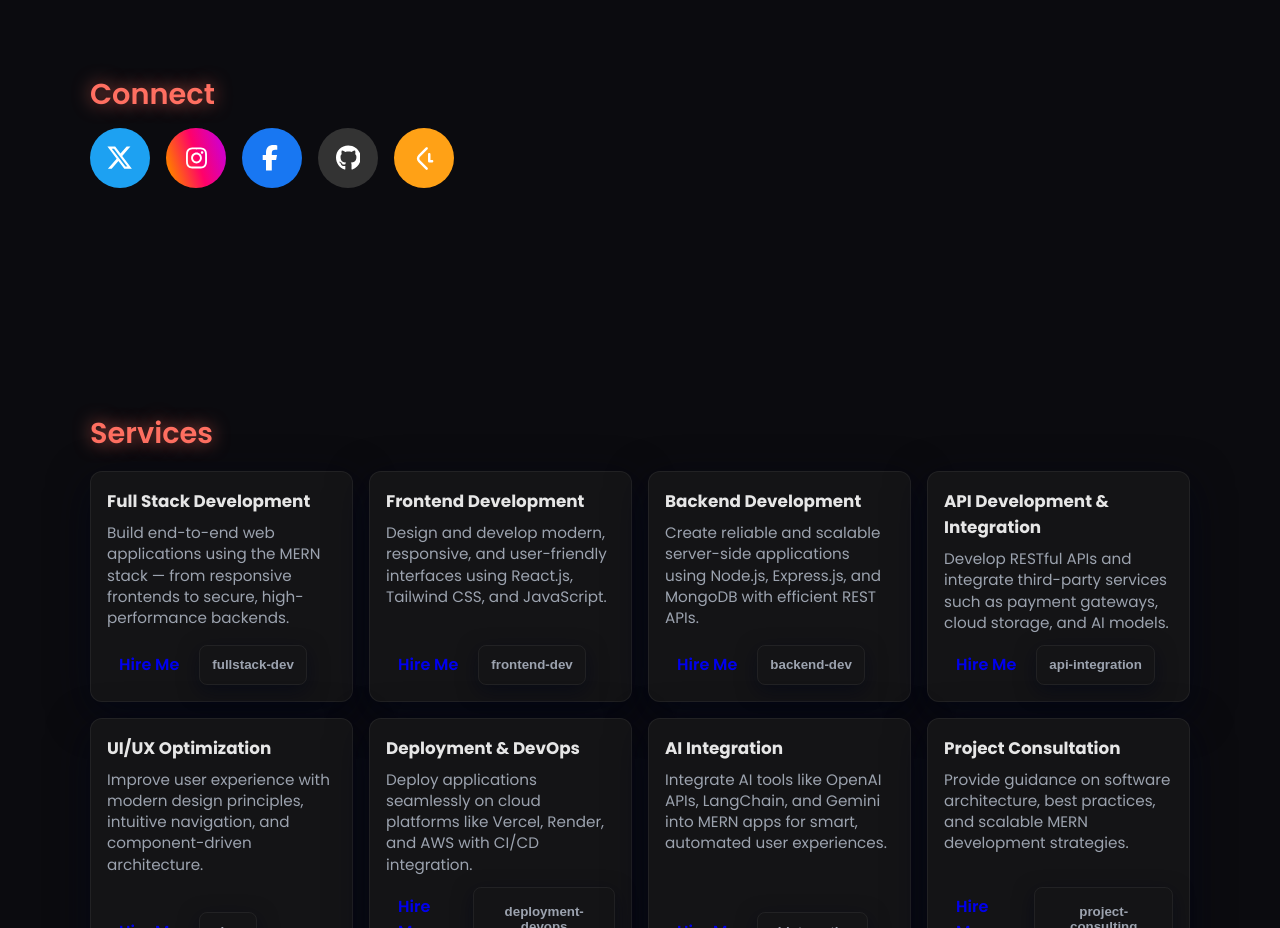
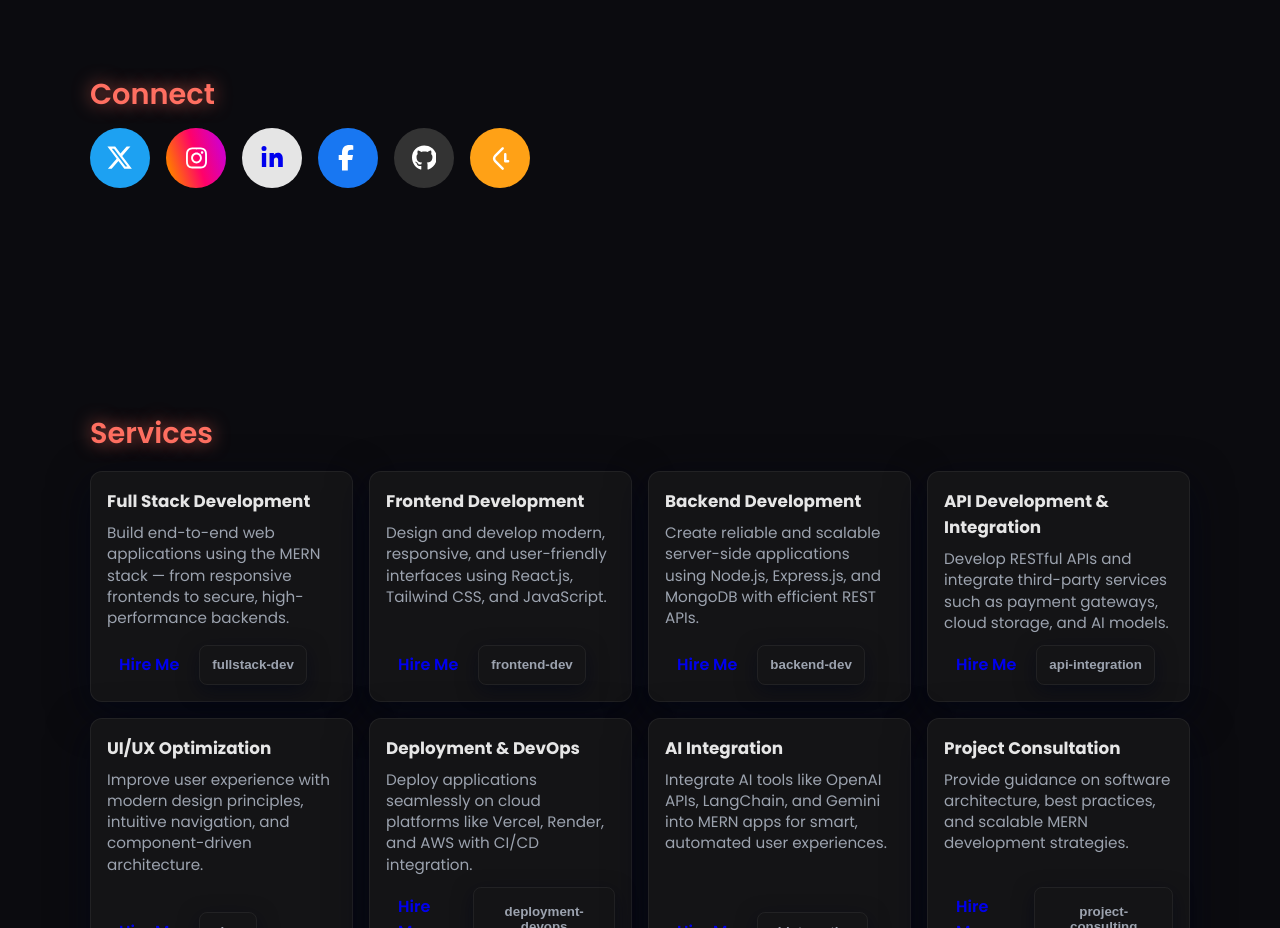
Before and after one commit to Priyanshu88585/Priyanshu-s-Portfolio, a React (Vite) app: page / in a window 1280 px wide. Shown: the part 1140-2068 px from the top of the page. Built offline with nearby package versions, Linux system fonts and the light colour scheme; no server answers.

Commit message:
Add LinkedIn link and SVG to Links component

```diff
--- a/src/components/Links.jsx
+++ b/src/components/Links.jsx
@@ -27,6 +27,22 @@ const SOCIALS = [
       </svg>
     ),
     color: "linear-gradient(72.44deg, #ff7a00 11.92%, #ff0169 51.56%, #d300c5 85.69%)",
+  },
+  {
+  name: "LinkedIn",
+  url: "https://www.linkedin.com/in/priyanshu-kesharwani-57a525255/",
+  svg: (
+    <svg
+      xmlns="http://www.w3.org/2000/svg"
+      viewBox="0 0 448 512"
+      height="1.5em"
+      width="1.5em"
+      fill="currentColor"
+    >
+      <path d="M100.28 448H7.4V148.9h92.88zM53.64 107.37A53.64 53.64 0 1 1 53.64 0a53.64 53.64 0 0 1 0 107.37zM447.9 448h-92.68V302.4c0-34.7-12.41-58.4-43.55-58.4-23.73 0-37.85 16-44.1 31.4-2.27 5.5-2.84 13.2-2.84 21V448h-92.7V148.9h92.7v40.8c12.3-19 34.25-46.2 83.3-46.2 60.8 0 106.5 39.8 106.5 125.3V448z"/>
+    </svg>
+  ),
+    color: "#e5e5e5ff",
   },
   {
     name: "Facebook",
```
